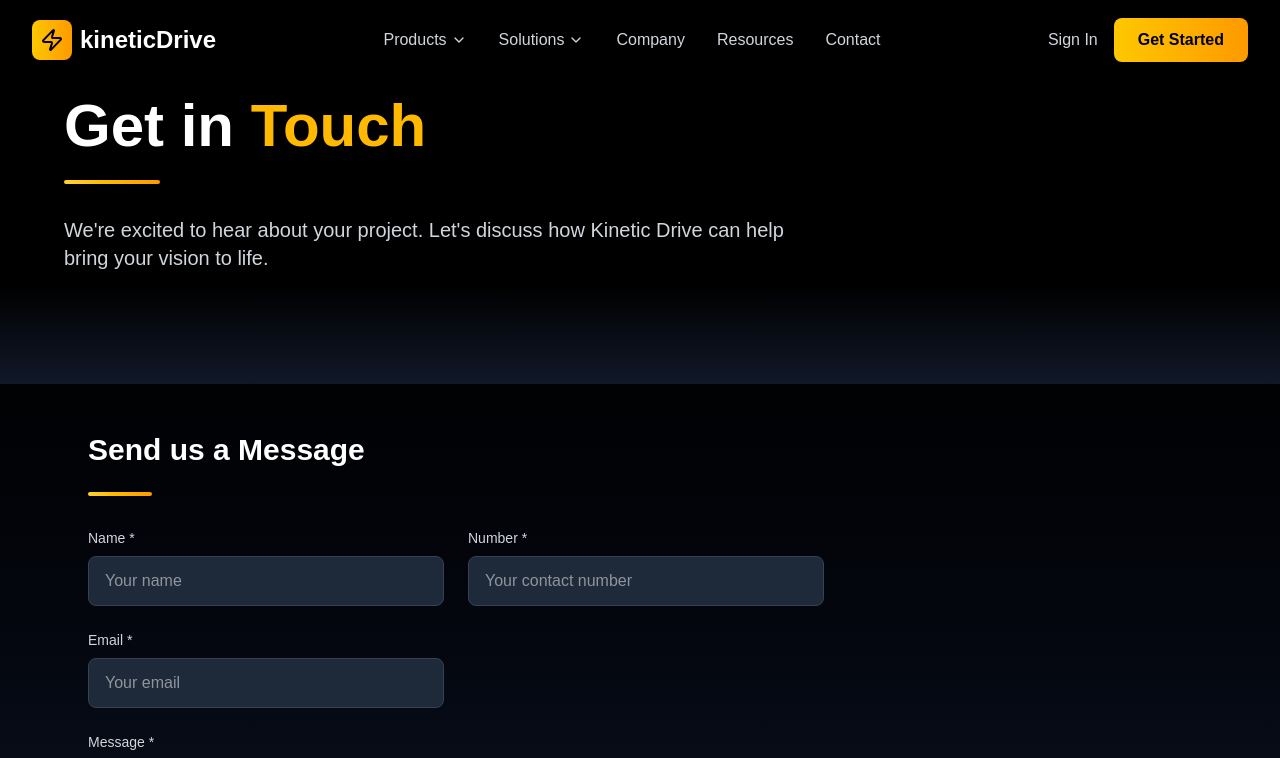
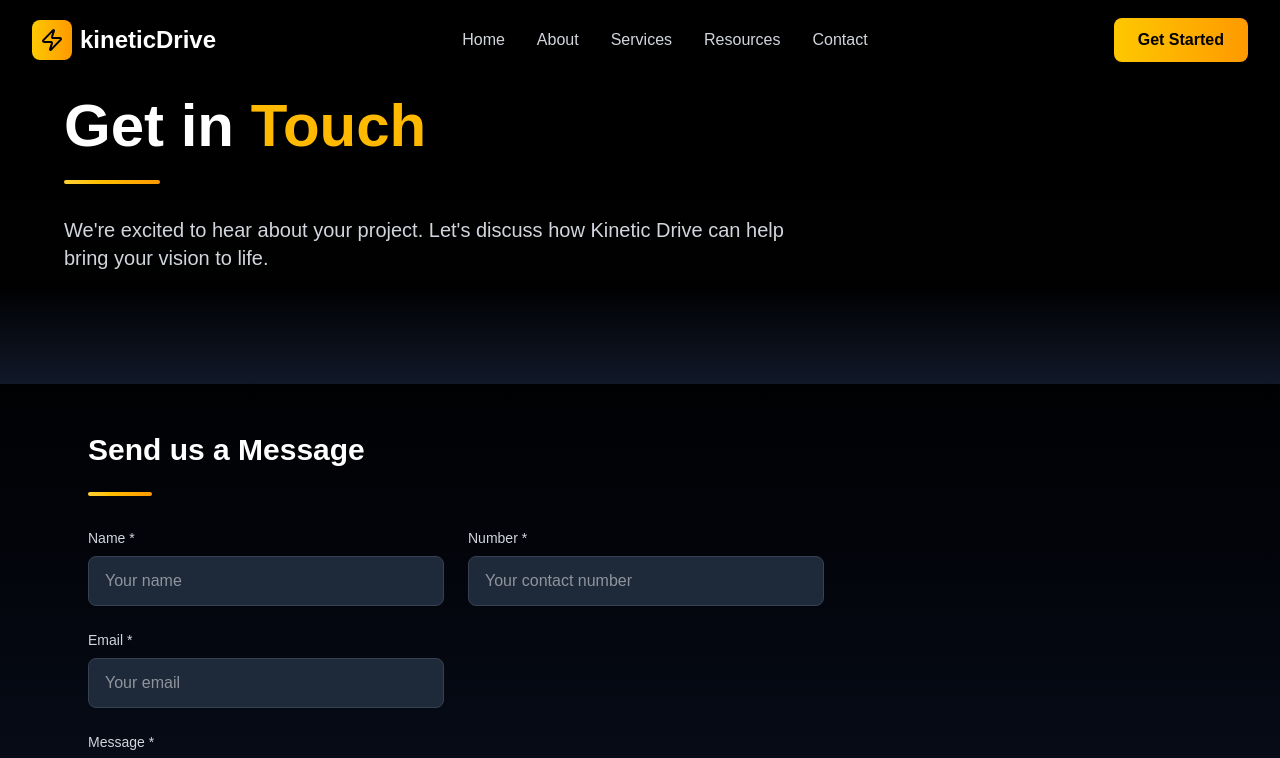
Before and after one commit to mishra6388/kineticdrive, a Next.js app: page /contact in a window 1280 px wide. Shown: the top 758 px of the page. Built offline with nearby package versions, Linux system fonts and the light colour scheme.

Commit message:
updated the page

```diff
--- a/components/Navbar.jsx
+++ b/components/Navbar.jsx
@@ -1,11 +1,13 @@
 'use client';
 import React, { useState, useEffect } from 'react';
 import { Menu, X, Zap, ChevronDown } from 'lucide-react';
+import { useRouter } from 'next/navigation';
 
 export default function KineticDriveNavbar() {
   const [mobileMenuOpen, setMobileMenuOpen] = useState(false);
   const [scrolled, setScrolled] = useState(false);
   const [activeDropdown, setActiveDropdown] = useState(null);
+  const router = useRouter();
 
   useEffect(() => {
     const handleScroll = () => {
@@ -16,31 +18,11 @@ export default function KineticDriveNavbar() {
   }, []);
 
   const navigationItems = [
-    {
-      name: 'Products',
-      href: '#products',
-      hasDropdown: true,
-      dropdownItems: [
-        { name: 'Web Applications', href: '#web-apps' },
-        { name: 'Mobile Solutions', href: '#mobile' },
-        { name: 'Cloud Services', href: '#cloud' },
-        { name: 'AI Integration', href: '#ai' }
-      ]
-    },
-    {
-      name: 'Solutions',
-      href: '#solutions',
-      hasDropdown: true,
-      dropdownItems: [
-        { name: 'Enterprise', href: '#enterprise' },
-        { name: 'Startups', href: '#startups' },
-        { name: 'E-commerce', href: '#ecommerce' },
-        { name: 'Healthcare', href: '#healthcare' }
-      ]
-    },
-    { name: 'Company', href: '#company' },
+    { name: 'Home', href: '/' },
+    { name: 'About', href: '/about' },
+    { name: 'Services', href: '/services' },
     { name: 'Resources', href: '#resources' },
-    { name: 'Contact', href: '#contact' }
+    { name: 'Contact', href: '/contact' }
   ];
 
   return (
@@ -102,12 +84,12 @@ export default function KineticDriveNavbar() {
             ))}
           </div>
 
-          {/* Desktop CTA Buttons */}
+          {/* Desktop CTA Button */}
           <div className="hidden lg:flex items-center space-x-4">
-            <button className="text-gray-300 hover:text-white transition-colors duration-200 font-medium">
-              Sign In
-            </button>
-            <button className="bg-gradient-to-r from-yellow-400 to-amber-500 text-black px-6 py-2.5 rounded-lg font-semibold hover:shadow-lg hover:shadow-yellow-400/25 transition-all duration-300 transform hover:scale-105">
+            <button
+              className="bg-gradient-to-r from-yellow-400 to-amber-500 text-black px-6 py-2.5 rounded-lg font-semibold hover:shadow-lg hover:shadow-yellow-400/25 transition-all duration-300 transform hover:scale-105 cursor-pointer"
+              onClick={() => router.push('/contact')}
+            >
               Get Started
             </button>
           </div>
@@ -140,8 +122,6 @@ export default function KineticDriveNavbar() {
                   >
                     {item.name}
                   </a>
-
-                  {/* Mobile Dropdown Items */}
                   {item.hasDropdown && (
                     <div className="ml-4 space-y-1">
                       {item.dropdownItems.map((dropdownItem) => (
@@ -160,17 +140,14 @@ export default function KineticDriveNavbar() {
               ))}
             </div>
 
-            {/* Mobile CTA Buttons */}
+            {/* Mobile CTA Button */}
             <div className="space-y-3 pt-4 border-t border-gray-800">
               <button
-                className="block w-full text-left px-4 py-3 text-gray-300 hover:text-white hover:bg-gray-800/50 rounded-lg transition-colors duration-200"
-                onClick={() => setMobileMenuOpen(false)}
-              >
-                Sign In
-              </button>
-              <button
-                className="block w-full bg-gradient-to-r from-yellow-400 to-amber-500 text-black px-4 py-3 rounded-lg font-semibold hover:shadow-lg hover:shadow-yellow-400/25 transition-all duration-300"
-                onClick={() => setMobileMenuOpen(false)}
+                className="block w-full bg-gradient-to-r from-yellow-400 to-amber-500 text-black px-4 py-3 rounded-lg font-semibold hover:shadow-lg hover:shadow-yellow-400/25 transition-all duration-300 cursor-pointer"
+                onClick={() => {
+                  setMobileMenuOpen(false);
+                  router.push('/contact');
+                }}
               >
                 Get Started
               </button>
--- a/components/UnderMaintenance.jsx
+++ b/components/UnderMaintenance.jsx
@@ -10,7 +10,7 @@ const UnderMaintenance = () => {
     <div className="fixed inset-0 z-50 flex items-center justify-center bg-black bg-opacity-90 text-white">
       <div className="relative text-center p-8 bg-gradient-to-br from-gray-900 to-gray-800 border border-gray-700 rounded-2xl shadow-2xl max-w-md w-full">
         <button
-          className="absolute top-2 right-3 text-gray-400 hover:text-white text-2xl"
+          className="absolute top-2 right-3 text-gray-400 hover:text-white text-2xl cursor-pointer"
           onClick={() => setVisible(false)}
           aria-label="Close"
         >
```
